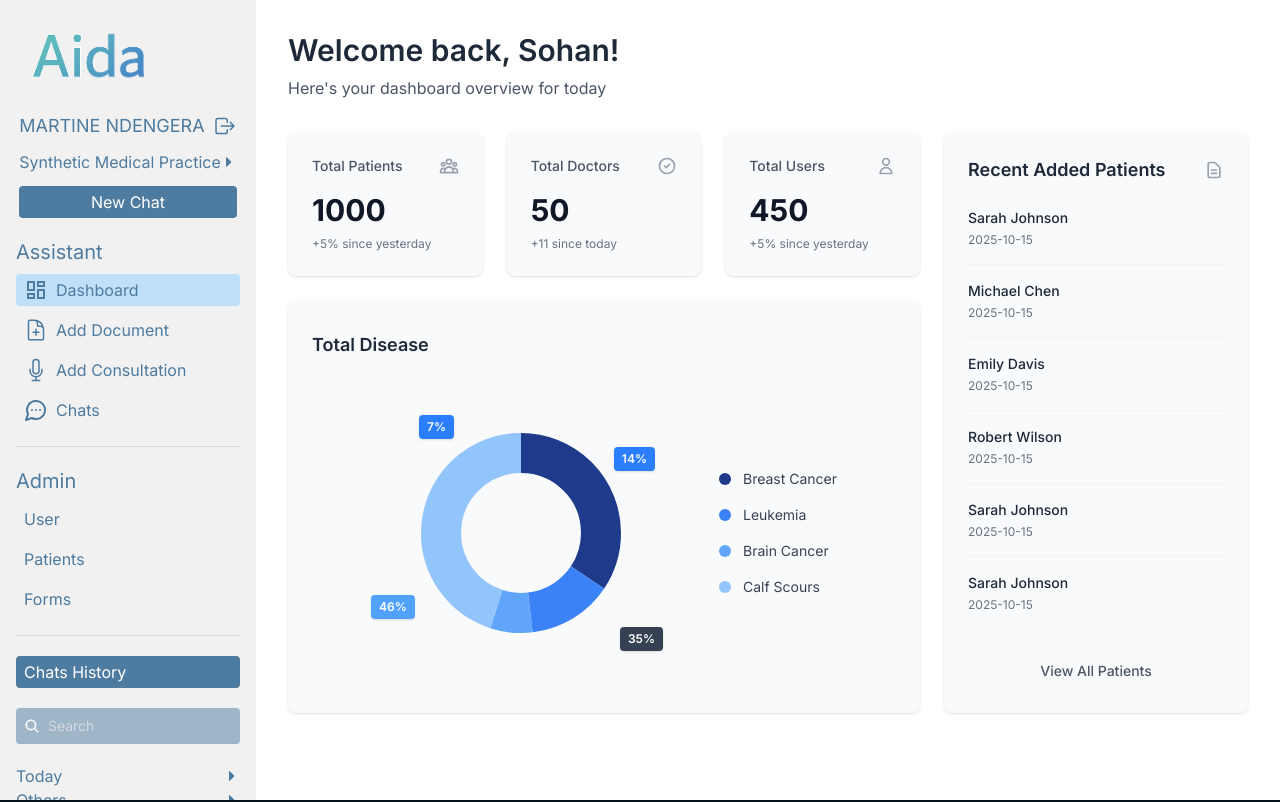
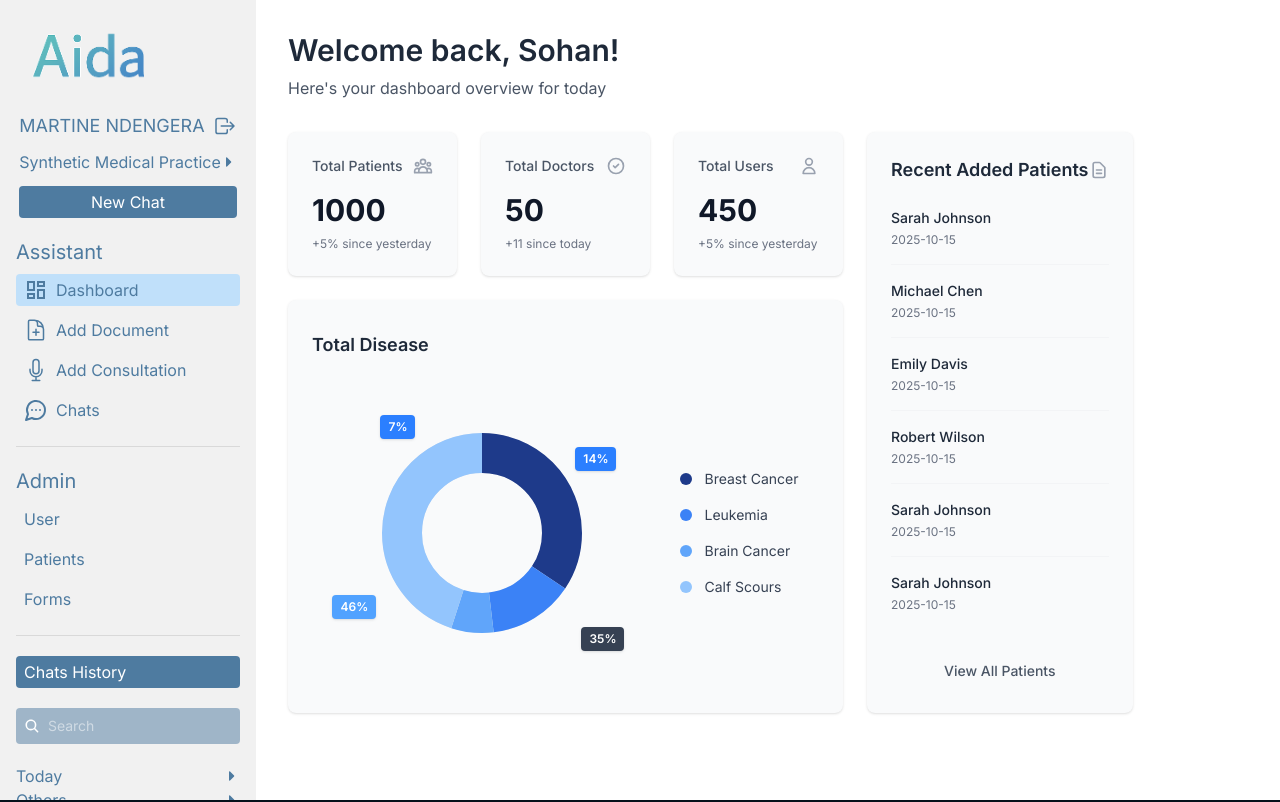
Before and after one commit to Alpha-Bytes-Department/Sixtine_AI, a React (Vite) app: page /dashboard in a window 1280 px wide. Shown: the top 802 px of the page. Built offline with nearby package versions, Linux system fonts and the light colour scheme.

Commit message:
fix layout

```diff
--- a/src/pages/Dashboard/Dashboard.tsx
+++ b/src/pages/Dashboard/Dashboard.tsx
@@ -23,7 +23,9 @@ const Dashboard = () => {
         ) : (
           <SideNav />
         )}
-        <Outlet />
+        <div className="overflow-y-auto">
+          <Outlet />
+        </div>
       </div>
       <Footer />
     </div>
```
